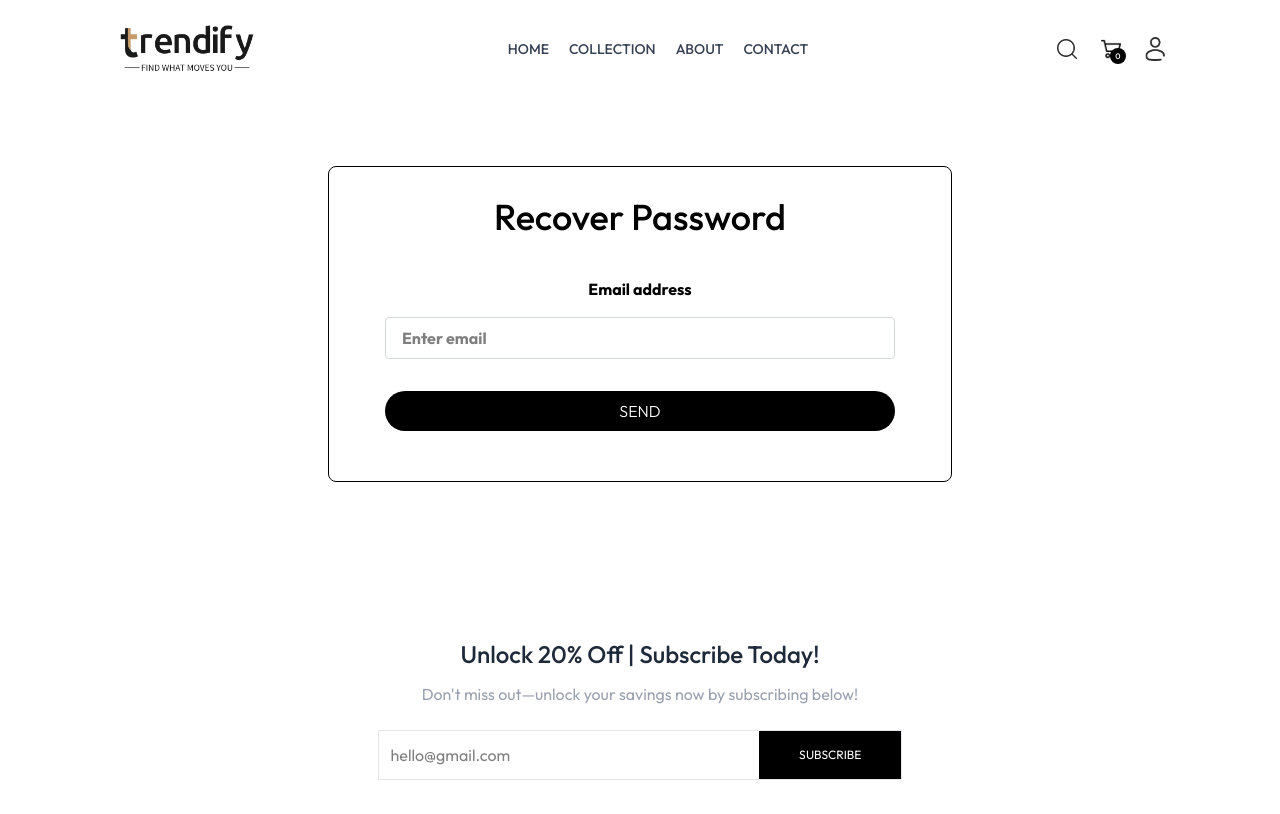
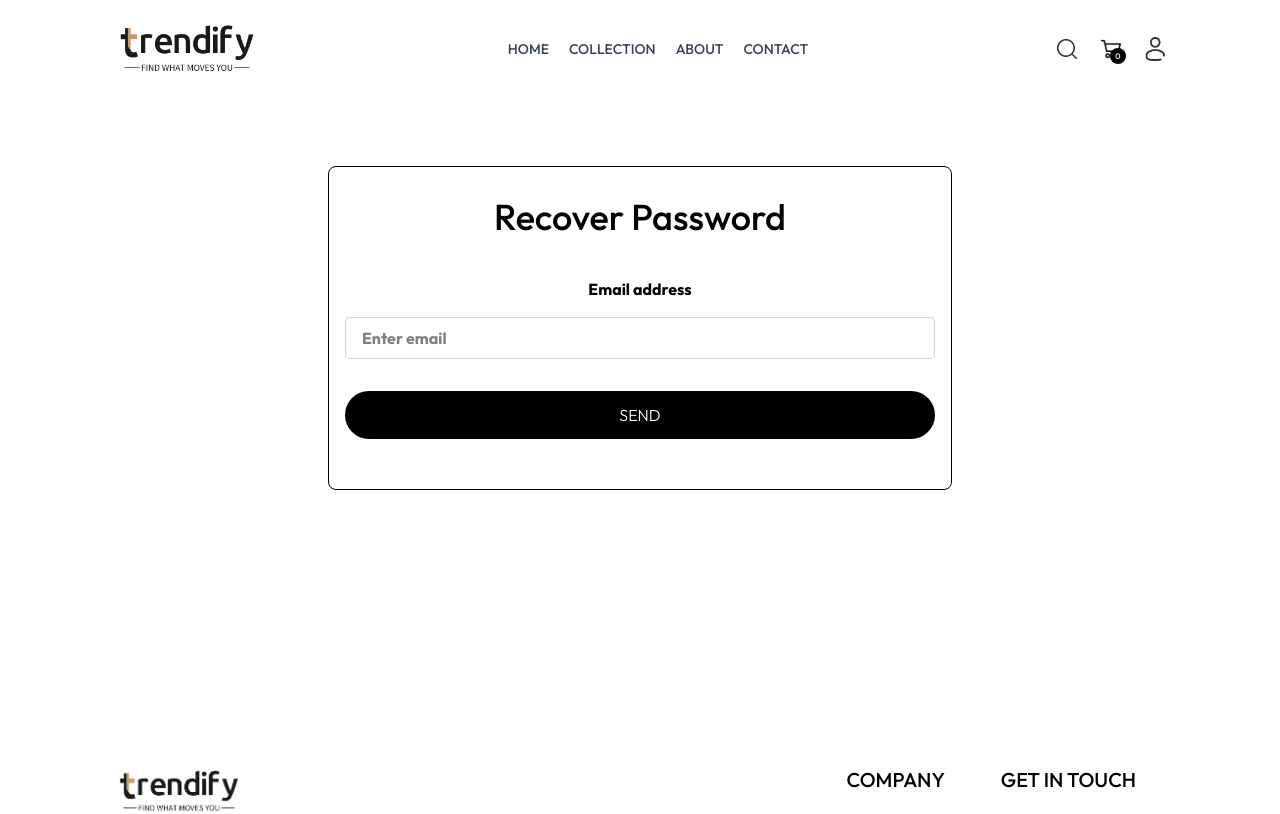
Before and after one commit to chiomaubaezuonu/mern-ecommerce, a React (Vite) app in the folder frontend/: page /forgot-password in a window 1280 px wide. Shown: the top 814 px of the page. Built offline with nearby package versions, Linux system fonts and the light colour scheme; no server answers.

Commit message:
modified footer component

```diff
--- a/frontend/src/components/Footer.tsx
+++ b/frontend/src/components/Footer.tsx
@@ -3,12 +3,13 @@ import Container from "../Container";
 
 const Footer = () => {
   const location = useLocation();
-  const isProductPage = matchPath("/product/:_id", location.pathname)
+  // const isProductPage = matchPath("/product/:_id", location.pathname)
 
   return (
     <Container>
-      {location.pathname !== "/collection" &&
-        location.pathname !== "/signup" && !isProductPage && location.pathname !== "/orders" && location.pathname !=="/cart" && (
+      {(location.pathname === "/" ||
+        location.pathname === "/about" ||
+        location.pathname === "/contact") && (
         <div className="mt-10 flex flex-col items-center">
           <p className="text-2xl text-gray-800 font-medium">
             Unlock 20% Off | Subscribe Today!
--- a/frontend/src/pages/ForgotPassword.tsx
+++ b/frontend/src/pages/ForgotPassword.tsx
@@ -33,7 +33,7 @@ const ForgotPassword = () => {
       <div className="py-17">
         <form
           onSubmit={submitForm}
-          className="flex flex-col rounded-lg py-7.5 px-14 mb-12 gap-4 max-w-[39rem] mx-auto border"
+          className="flex flex-col rounded-lg py-7.5 px-4 mb-12 gap-4 max-w-[39rem] mx-auto border"
         >
           <h1 className="text-4xl font-medium text-center mb-6">
             Recover Password
@@ -50,7 +50,7 @@ const ForgotPassword = () => {
           />
           <button
             type="submit"
-            className="bg-black my-5 rounded-3xl w-full text-white mt-4 px-8 py-2 font-light"
+            className="bg-black my-5 rounded-3xl cursor-pointer w-full text-white mt-4 px-8 py-3 font-light"
           >
             {loading ? "Sending..." : "SEND"}
           </button>
--- a/frontend/src/pages/ResetPassword.tsx
+++ b/frontend/src/pages/ResetPassword.tsx
@@ -25,7 +25,7 @@ const ResetPassword = () => {
           newPassword: password }
       );
       setMessage(res.data.message);
-      setTimeout(() => navigate("/"), 2000);
+      setTimeout(() => navigate("/signup"), 2000);
     } catch (error: any) {
       setMessage(error.response?.data?.message || "Something went wrong");
     }
```
Lines whose indentation alone changed are shown as unchanged.
